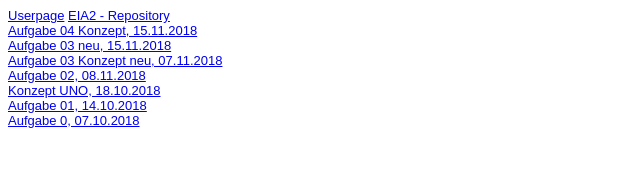
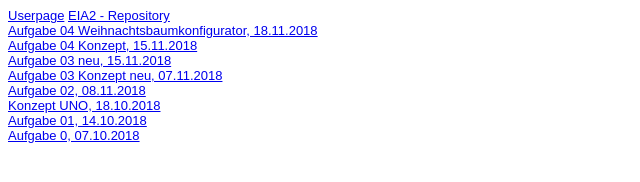
Before and after one commit to Ljubaska/Ljubaska.github.io, a plain HTML site: page steckbrief/steckbrief.htm in a window 1280 px wide. Shown: the whole page, without its empty margins (0-640 px from the left). Drawn offline with Linux system fonts and the light colour scheme.

Commit message:
steckbrief

```diff
--- a/steckbrief/steckbrief.htm
+++ b/steckbrief/steckbrief.htm
@@ -15,6 +15,7 @@ body {
 	<a href="https://ljubaska.github.io/userpage.html" target="_blank">Userpage</a>
 	<a href="https://github.com/Ljubaska/EIA2" target="_blank">EIA2 - Repository</a>
 	<br>
+	<a href="https://ljubaska.github.io/EIA2/Aufgabe%2004/Weihnachtsbaumkonfigurator.html" target="_blank">Aufgabe 04 Weihnachtsbaumkonfigurator, 18.11.2018</a><br>
 	<a href="https://ljubaska.github.io/EIA2/Aufgabe%2004/Aufgabe4_Konzept.pdf" target="_blank">Aufgabe 04 Konzept, 15.11.2018</a><br>
 	<a href="https://ljubaska.github.io/EIA2/Aufgabe%2003/uno3.html" target="_blank">Aufgabe 03 neu, 15.11.2018</a><br>
 	<a href="https://ljubaska.github.io/EIA2/Aufgabe%2003/Aufgabe3_Konzept.pdf" target="_blank">Aufgabe 03 Konzept neu, 07.11.2018</a><br>
```
